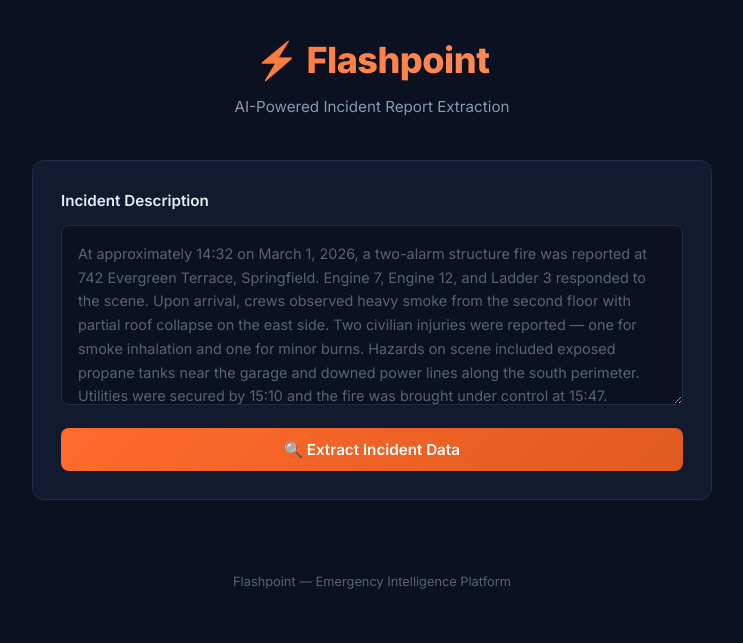
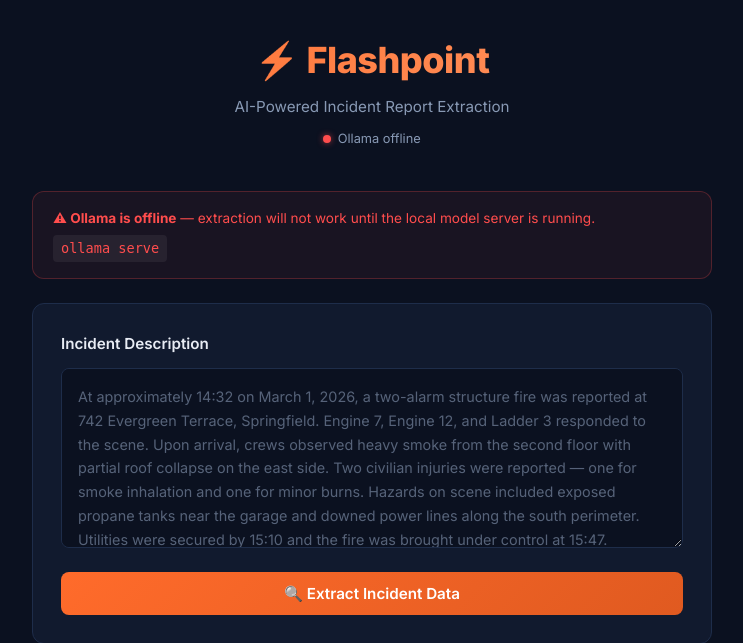
Before and after one commit to krishivsaini/Flashpoint, a FastAPI app: page / in a window 1280 px wide. Shown: the top 643 px of the page, without its empty margins (268-1011 px from the left). Run offline with FastAPI, Linux system fonts and the light colour scheme; data that the repository does not hold is empty.

Commit message:
feat: Introduce an Ollama health check endpoint, environment variable configuration, and a UI status indicator.

```diff
--- a/app/extractor.py
+++ b/app/extractor.py
@@ -3,6 +3,7 @@
 from __future__ import annotations
 
 import json
+import os
 import re
 
 import httpx
@@ -10,8 +11,8 @@ from pydantic import ValidationError
 
 from app.schemas import IncidentReport
 
-OLLAMA_URL = "http://localhost:11434/api/generate"
-MODEL = "mistral"
+OLLAMA_URL = os.getenv("OLLAMA_URL", "http://localhost:11434") + "/api/generate"
+MODEL = os.getenv("MODEL", "mistral")
 
 
 def _build_prompt(description: str) -> str:
--- a/app/main.py
+++ b/app/main.py
@@ -2,18 +2,33 @@
 
 from __future__ import annotations
 
+import logging
+import time
 import uuid
 from io import BytesIO
 from pathlib import Path
 
+import httpx
 from fastapi import FastAPI, Form, HTTPException, Request
+from fastapi.middleware.cors import CORSMiddleware
 from fastapi.responses import JSONResponse, StreamingResponse
 from fastapi.staticfiles import StaticFiles
 from fastapi.templating import Jinja2Templates
 
-from app.extractor import extract_incident_data
+from app.extractor import extract_incident_data, OLLAMA_URL
 from app.pdf_generator import generate_pdf
 from app.schemas import IncidentReport
+
+# ---------------------------------------------------------------------------
+# Logging
+# ---------------------------------------------------------------------------
+
+logger = logging.getLogger("flashpoint")
+logging.basicConfig(
+    level=logging.INFO,
+    format="%(asctime)s  %(levelname)-8s  %(message)s",
+    datefmt="%Y-%m-%d %H:%M:%S",
+)
 
 # ---------------------------------------------------------------------------
 # App setup
@@ -22,13 +37,61 @@ from app.schemas import IncidentReport
 BASE_DIR = Path(__file__).resolve().parent.parent  # project root
 
 app = FastAPI(title="Flashpoint", version="0.1.0")
+
+# --- CORS (allow localhost dev servers) ---
+app.add_middleware(
+    CORSMiddleware,
+    allow_origins=[
+        "http://localhost:3000",
+        "http://localhost:5173",
+        "http://localhost:8000",
+        "http://127.0.0.1:8000",
+    ],
+    allow_credentials=True,
+    allow_methods=["*"],
+    allow_headers=["*"],
+)
+
 app.mount("/static", StaticFiles(directory=str(BASE_DIR / "static")), name="static")
 templates = Jinja2Templates(directory=str(BASE_DIR / "templates"))
 
 
 # ---------------------------------------------------------------------------
+# Request-logging middleware (console only, no external deps)
+# ---------------------------------------------------------------------------
+
+
+@app.middleware("http")
+async def log_requests(request: Request, call_next):
+    start = time.perf_counter()
+    response = await call_next(request)
+    elapsed_ms = (time.perf_counter() - start) * 1000
+    logger.info(
+        "%s %s → %s (%.1f ms)",
+        request.method,
+        request.url.path,
+        response.status_code,
+        elapsed_ms,
+    )
+    return response
+
+
+# ---------------------------------------------------------------------------
 # Routes
 # ---------------------------------------------------------------------------
+
+
+@app.get("/health")
+async def health():
+    """Lightweight probe — reports Ollama reachability."""
+    ollama_ok = False
+    try:
+        # Ollama exposes a simple GET on its root that returns "Ollama is running"
+        resp = httpx.get(OLLAMA_URL.replace("/api/generate", ""), timeout=3.0)
+        ollama_ok = resp.status_code == 200
+    except Exception:  # noqa: BLE001
+        pass
+    return {"status": "ok", "ollama": ollama_ok}
 
 
 @app.get("/")
--- a/static/style.css
+++ b/static/style.css
@@ -59,6 +59,59 @@ body {
 .header__tagline {
   color: var(--text-secondary);
   font-size: .95rem;
+  margin-top: .35rem;
+}
+
+/* ---- Ollama status indicator ---- */
+.ollama-status {
+  display: inline-flex;
+  align-items: center;
+  gap: .4rem;
+  margin-top: .6rem;
+  font-size: .8rem;
+}
+
+.status-dot {
+  width: 8px;
+  height: 8px;
+  border-radius: 50%;
+  background: var(--text-secondary);
+  transition: background var(--transition);
+}
+
+.status-dot--green {
+  background: var(--success);
+  box-shadow: 0 0 6px rgba(52, 211, 153, .6);
+}
+
+.status-dot--red {
+  background: var(--danger);
+  box-shadow: 0 0 6px rgba(255, 77, 77, .6);
+}
+
+.status-text {
+  color: var(--text-secondary);
+}
+
+/* ---- Offline warning ---- */
+.offline-warning {
+  display: none;
+  background: rgba(255, 77, 77, .06);
+  border: 1px solid rgba(255, 77, 77, .25);
+  border-radius: var(--radius);
+  padding: 1rem 1.25rem;
+  margin-bottom: 1.5rem;
+  color: var(--danger);
+  font-size: .85rem;
+  line-height: 1.6;
+}
+
+.offline-warning code {
+  display: inline-block;
+  background: rgba(255, 255, 255, .06);
+  padding: .15rem .5rem;
+  border-radius: 4px;
+  font-size: .85rem;
   margin-top: .35rem;
 }
 
--- a/templates/index.html
+++ b/templates/index.html
@@ -1,5 +1,6 @@
 <!DOCTYPE html>
 <html lang="en">
+
 <head>
   <meta charset="UTF-8" />
   <meta name="viewport" content="width=device-width, initial-scale=1.0" />
@@ -7,6 +8,7 @@
   <title>Flashpoint — Incident Extraction</title>
   <link rel="stylesheet" href="/static/style.css" />
 </head>
+
 <body>
   <div class="container">
 
@@ -14,16 +16,25 @@
     <header class="header">
       <h1 class="header__logo">⚡ Flashpoint</h1>
       <p class="header__tagline">AI-Powered Incident Report Extraction</p>
+      <!-- Ollama status indicator -->
+      <div id="ollamaStatus" class="ollama-status" aria-live="polite">
+        <span id="statusDot" class="status-dot"></span>
+        <span id="statusText" class="status-text">Checking Ollama…</span>
+      </div>
     </header>
+
+    <!-- Ollama offline warning -->
+    <div id="offlineWarning" class="offline-warning">
+      <strong>⚠ Ollama is offline</strong> — extraction will not work until the
+      local model server is running.<br />
+      <code>ollama serve</code>
+    </div>
 
     <!-- Input -->
     <section class="input-section">
       <label class="input-section__label" for="description">Incident Description</label>
-      <textarea
-        id="description"
-        class="textarea"
-        placeholder="At approximately 14:32 on March 1, 2026, a two-alarm structure fire was reported at 742 Evergreen Terrace, Springfield. Engine 7, Engine 12, and Ladder 3 responded to the scene. Upon arrival, crews observed heavy smoke from the second floor with partial roof collapse on the east side. Two civilian injuries were reported — one for smoke inhalation and one for minor burns. Hazards on scene included exposed propane tanks near the garage and downed power lines along the south perimeter. Utilities were secured by 15:10 and the fire was brought under control at 15:47."
-      ></textarea>
+      <textarea id="description" class="textarea"
+        placeholder="At approximately 14:32 on March 1, 2026, a two-alarm structure fire was reported at 742 Evergreen Terrace, Springfield. Engine 7, Engine 12, and Ladder 3 responded to the scene. Upon arrival, crews observed heavy smoke from the second floor with partial roof collapse on the east side. Two civilian injuries were reported — one for smoke inhalation and one for minor burns. Hazards on scene included exposed propane tanks near the garage and downed power lines along the south perimeter. Utilities were secured by 15:10 and the fire was brought under control at 15:47."></textarea>
       <button id="extractBtn" class="btn btn--primary" type="button">
         🔍 Extract Incident Data
       </button>
@@ -56,14 +67,17 @@
   <script>
     (() => {
       /* ---- DOM refs ---- */
-      const descEl       = document.getElementById('description');
-      const extractBtn   = document.getElementById('extractBtn');
-      const loadingEl    = document.getElementById('loading');
-      const errorBanner  = document.getElementById('errorBanner');
+      const descEl = document.getElementById('description');
+      const extractBtn = document.getElementById('extractBtn');
+      const loadingEl = document.getElementById('loading');
+      const errorBanner = document.getElementById('errorBanner');
       const errorMessage = document.getElementById('errorMessage');
-      const resultsEl    = document.getElementById('results');
-      const cardsGrid    = document.getElementById('cardsGrid');
-      const downloadBtn  = document.getElementById('downloadBtn');
+      const resultsEl = document.getElementById('results');
+      const cardsGrid = document.getElementById('cardsGrid');
+      const downloadBtn = document.getElementById('downloadBtn');
+      const statusDot = document.getElementById('statusDot');
+      const statusText = document.getElementById('statusText');
+      const offlineWarn = document.getElementById('offlineWarning');
 
       let lastReport = null;       // cache for download
 
@@ -79,15 +93,40 @@
         lastReport = null;
       }
 
+      /* ---- Health check on page load ---- */
+      async function checkHealth() {
+        try {
+          const res = await fetch('/health');
+          const data = await res.json();
+          if (data.ollama) {
+            statusDot.classList.add('status-dot--green');
+            statusDot.classList.remove('status-dot--red');
+            statusText.textContent = 'Ollama connected';
+            offlineWarn.style.display = 'none';
+          } else {
+            statusDot.classList.add('status-dot--red');
+            statusDot.classList.remove('status-dot--green');
+            statusText.textContent = 'Ollama offline';
+            offlineWarn.style.display = 'block';
+          }
+        } catch {
+          statusDot.classList.add('status-dot--red');
+          statusDot.classList.remove('status-dot--green');
+          statusText.textContent = 'Ollama offline';
+          offlineWarn.style.display = 'block';
+        }
+      }
+      checkHealth();
+
       /* ---- Field display config ---- */
       const FIELD_LABELS = {
-        location:       'Location',
-        datetime:       'Date / Time',
-        incident_type:  'Incident Type',
+        location: 'Location',
+        datetime: 'Date / Time',
+        incident_type: 'Incident Type',
         units_involved: 'Units Involved',
-        injuries:       'Injuries',
-        hazards:        'Hazards Identified',
-        summary:        'Summary',
+        injuries: 'Injuries',
+        hazards: 'Hazards Identified',
+        summary: 'Summary',
       };
 
       function renderCard(key, value) {
@@ -203,4 +242,5 @@
     })();
   </script>
 </body>
+
 </html>
```
Also changed, not shown: requirements.txt (+8 -8 lines), tests/test_api.py (+29 -0 lines), 1 other file.
